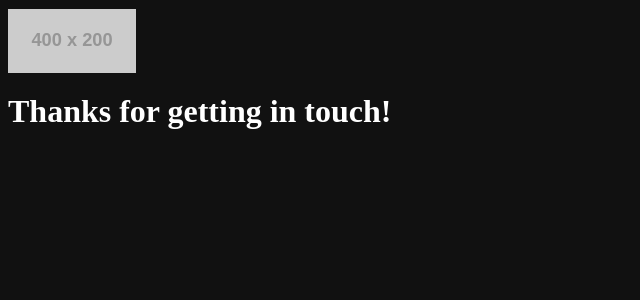
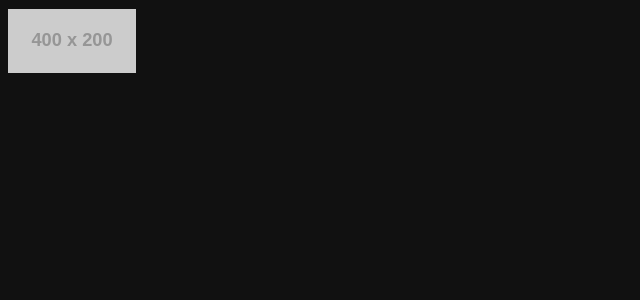
Before and after one commit to jastew/jekyll-sass, a Jekyll site: the page built from thanks.md, in a window 1280 px wide. Shown: the top 300 px of the page, without its empty margins (0-640 px from the left). Built offline with Jekyll 4.4.1, drawn with Linux system fonts in a browser that asks for light colours; our own code applies the rules of GitHub Pages for plain Markdown files.

Commit message:
Updated 'thanks.md' via CloudCannon

```diff
--- a/thanks.md
+++ b/thanks.md
@@ -1,5 +1,3 @@
 ---
 layout: default
 ---
-Thanks for getting in touch!
-==================
```
